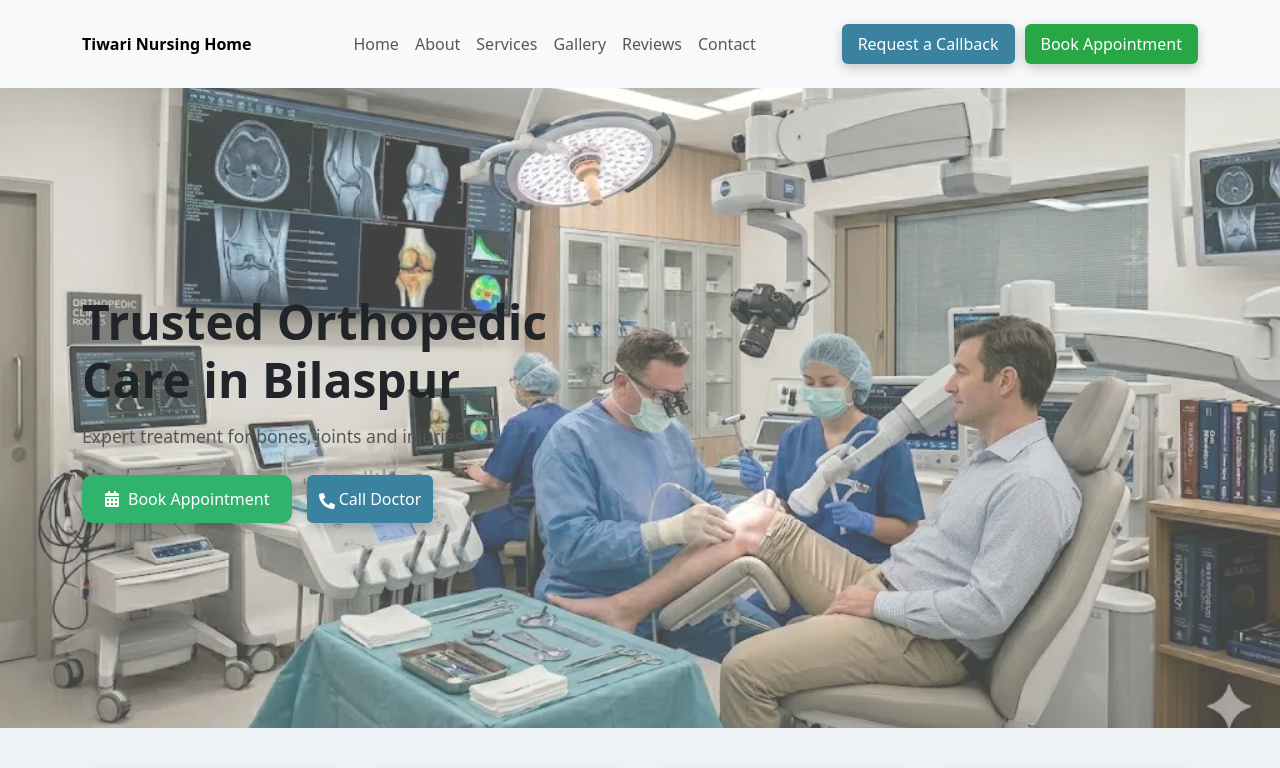
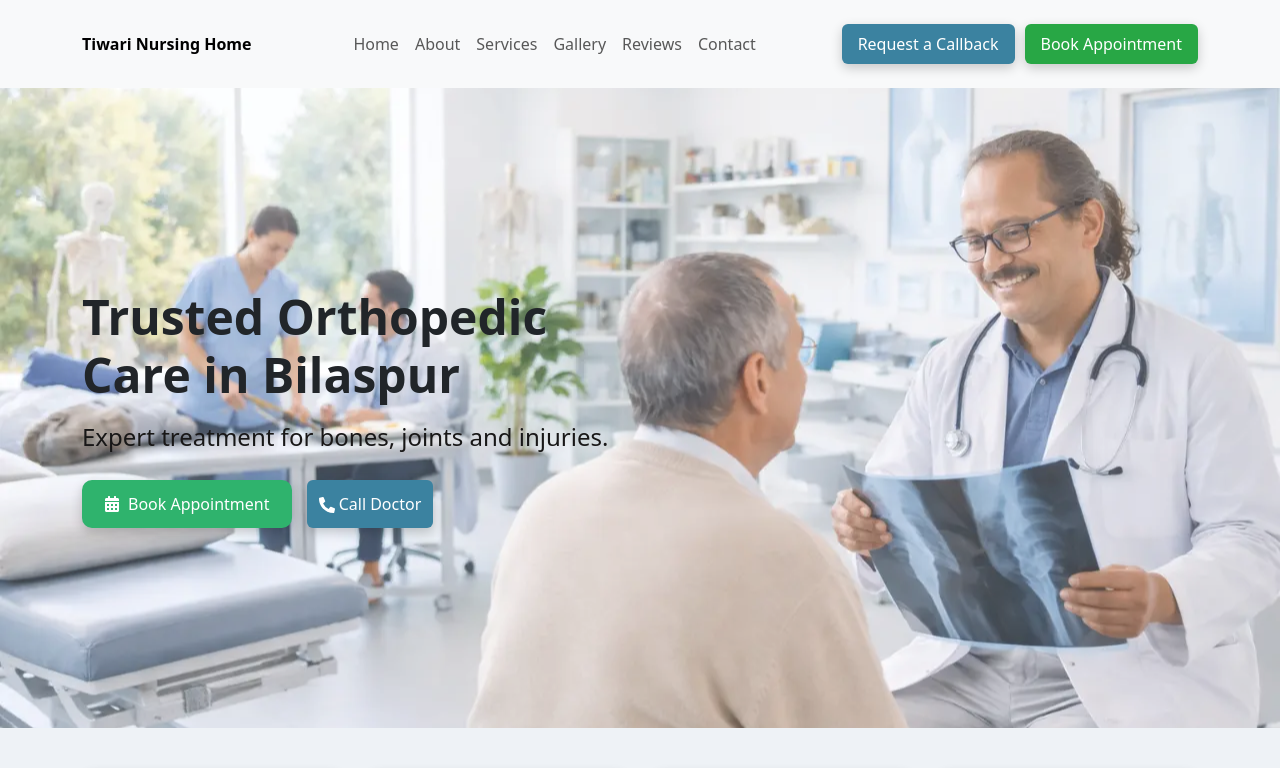
Before and after one commit to dipu4432/-reactjs, a React (Vite) app: page / in a window 1280 px wide. Shown: the top 768 px of the page. Built offline with nearby package versions, Linux system fonts and the light colour scheme; no server answers.

Commit message:
banner text color

```diff
--- a/src/components/banner.css
+++ b/src/components/banner.css
@@ -32,8 +32,8 @@
 
 /* Subtitle */
 .hero-subtitle {
-  font-size: 1.1rem;
-  color: #555;
+  font-size: 1.5rem;
+  color: #181717;
   margin-bottom: 25px;
 }
 
--- a/src/components/banner.jsx
+++ b/src/components/banner.jsx
@@ -1,6 +1,6 @@
 import { FaPhoneAlt, FaCalendarAlt } from "react-icons/fa";
 import "./banner.css";
-import heroBg from "../assets/orthopedic-clinic.webp";
+import heroBg from "../assets/bgg.webp";
 import { useState } from "react";
 import { Modal, Button } from "react-bootstrap";
 import AppointmentForm from "./appointmentForm";
```
Also changed, not shown: src/assets/bgg.webp (added).
